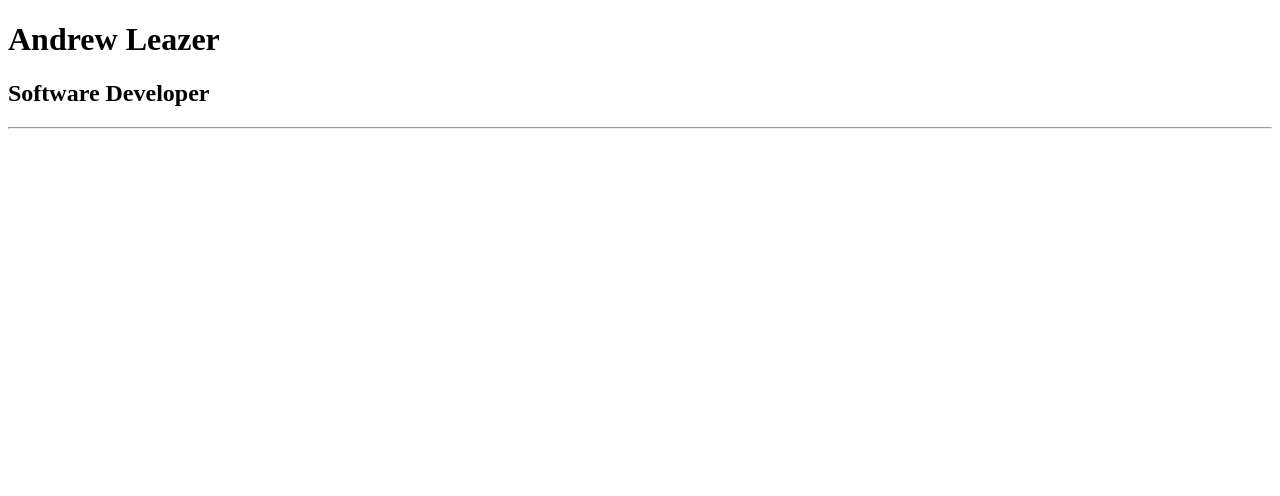
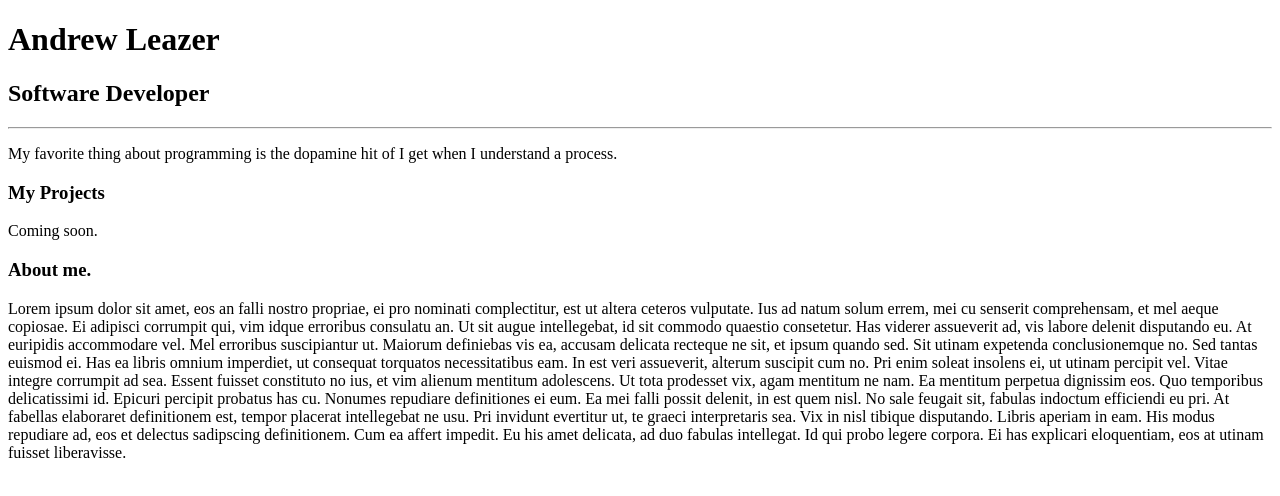
Before and after one commit to Andrew-DL/my-portfolio, a plain HTML site: page index.html in a window 1280 px wide. Drawn offline with Linux system fonts and the light colour scheme.

Commit message:
Steps one through eight finished

```diff
--- a/index.html
+++ b/index.html
@@ -26,6 +26,19 @@
          <h1>Andrew Leazer</h1>
             <h2>Software Developer</h2>
             <hr>
+                <p>My favorite thing about programming is the dopamine hit of I get when I understand a process.</p>
+            <h3>My Projects</h3>
+                <p>Coming soon.</p>
+            <h3>About me.</h3>
+                <p>Lorem ipsum dolor sit amet, eos an falli nostro propriae, ei pro nominati complectitur, est ut altera ceteros vulputate. Ius ad natum solum errem, mei cu senserit comprehensam, et mel aeque copiosae. Ei adipisci corrumpit qui, vim idque erroribus consulatu an. Ut sit augue intellegebat, id sit commodo quaestio consetetur. Has viderer assueverit ad, vis labore delenit disputando eu.
+
+                    At euripidis accommodare vel. Mel erroribus suscipiantur ut. Maiorum definiebas vis ea, accusam delicata recteque ne sit, et ipsum quando sed. Sit utinam expetenda conclusionemque no. Sed tantas euismod ei. Has ea libris omnium imperdiet, ut consequat torquatos necessitatibus eam. In est veri assueverit, alterum suscipit cum no.
+
+                    Pri enim soleat insolens ei, ut utinam percipit vel. Vitae integre corrumpit ad sea. Essent fuisset constituto no ius, et vim alienum mentitum adolescens. Ut tota prodesset vix, agam mentitum ne nam. Ea mentitum perpetua dignissim eos.
+
+                    Quo temporibus delicatissimi id. Epicuri percipit probatus has cu. Nonumes repudiare definitiones ei eum. Ea mei falli possit delenit, in est quem nisl. No sale feugait sit, fabulas indoctum efficiendi eu pri. At fabellas elaboraret definitionem est, tempor placerat intellegebat ne usu. Pri invidunt evertitur ut, te graeci interpretaris sea.
+
+                    Vix in nisl tibique disputando. Libris aperiam in eam. His modus repudiare ad, eos et delectus sadipscing definitionem. Cum ea affert impedit. Eu his amet delicata, ad duo fabulas intellegat. Id qui probo legere corpora. Ei has explicari eloquentiam, eos at utinam fuisset liberavisse.</p>
     </div>
   </body>
 </html>
```
